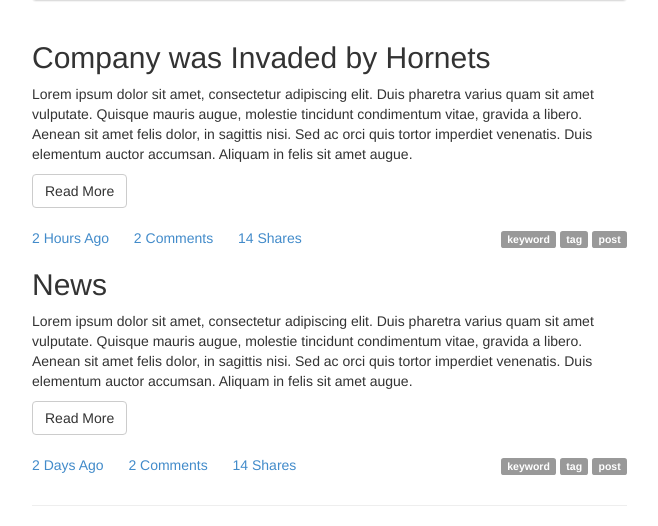
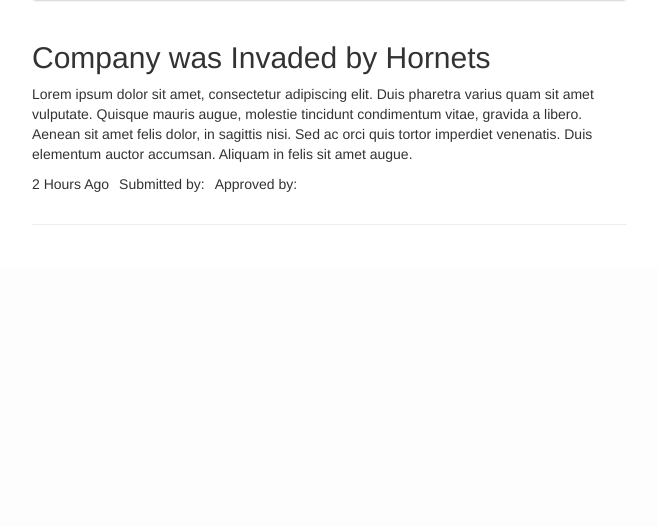
Before and after one commit to starbuck93/WD2-project1, a PHP site: page /WD2-project1/portal/index.php in a window 1280 px wide. Shown: the part 533-1059 px from the top of the page, without its empty margins (303-961 px from the left). After the commit the page ends 758 px from the top, so only its background shows below. Run offline with PHP 8.4, Linux system fonts and the light colour scheme; some libraries are stand-ins or nearby versions; some web fonts are replaced.

Commit message:
Updated post template and password error messages.

```diff
--- a/portal/index.php
+++ b/portal/index.php
@@ -113,17 +113,8 @@
           Quisque mauris augue, molestie tincidunt condimentum vitae, gravida a libero. Aenean sit amet felis
           dolor, in sagittis nisi. Sed ac orci quis tortor imperdiet venenatis. Duis elementum auctor accumsan.
           Aliquam in felis sit amet augue.</p>
-        <p class="lead"><button class="btn btn-default">Read More</button></p>
-        <p class="pull-right"><span class="label label-default">keyword</span> <span class="label label-default">tag</span> <span class="label label-default">post</span></p>
-        <ul class="list-inline"><li><a href="#">2 Hours Ago</a></li><li><a href="#"><i class="glyphicon glyphicon-comment"></i> 2 Comments</a></li><li><a href="#"><i class="glyphicon glyphicon-share"></i> 14 Shares</a></li></ul>
-        <h2>News</h2>
-        <p>Lorem ipsum dolor sit amet, consectetur adipiscing elit. Duis pharetra varius quam sit amet vulputate.
-          Quisque mauris augue, molestie tincidunt condimentum vitae, gravida a libero. Aenean sit amet felis
-          dolor, in sagittis nisi. Sed ac orci quis tortor imperdiet venenatis. Duis elementum auctor accumsan.
-          Aliquam in felis sit amet augue.</p>
-        <p class="lead"><button class="btn btn-default">Read More</button></p>
-        <p class="pull-right"><span class="label label-default">keyword</span> <span class="label label-default">tag</span> <span class="label label-default">post</span></p>
-        <ul class="list-inline"><li><a href="#">2 Days Ago</a></li><li><a href="#"><i class="glyphicon glyphicon-comment"></i> 2 Comments</a></li><li><a href="#"><i class="glyphicon glyphicon-share"></i> 14 Shares</a></li></ul>
+        <ul class="list-inline"><li>2 Hours Ago</li><li>Submitted by: </a></li><li>Approved by: </li></ul>
+
       </div>
     </div>
     <hr>
--- a/signup.php
+++ b/signup.php
@@ -57,10 +57,10 @@ function CheckPswd() {
 
     if(pswd1 == pswd2) {
 
-       $("#validate-status").text("valid");
+       $("#validate-status").text("Passwords match!");
     }
     else {
-        $("#validate-status").text("invalid");
+        $("#validate-status").text("Passwords do not match");
     }
 
 }
```
Also changed, not shown: portal/posttemplate.html (+5 -5 lines).
